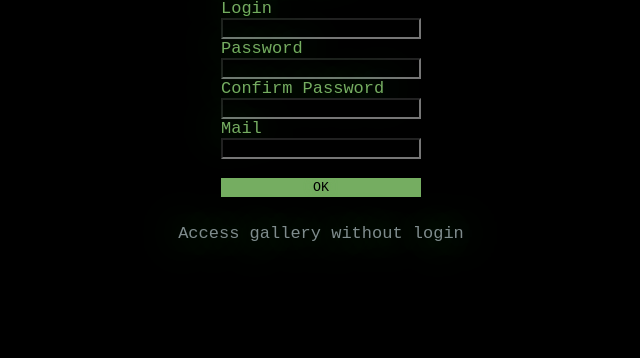
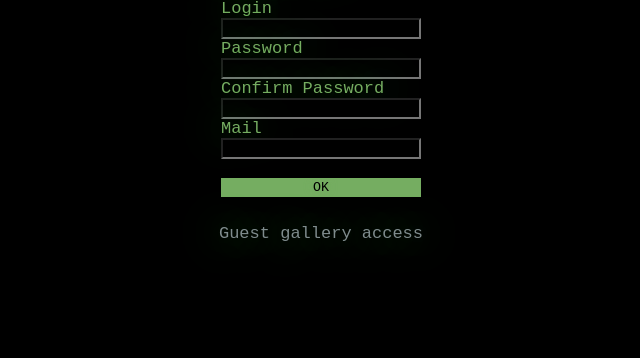
Before and after one commit to revan-wy/camagru, a PHP site: page /camagru/pages/home.php in a window 1280 px wide. Shown: the part 442-800 px from the top of the page, without its empty margins (319-959 px from the left). Run offline with PHP 8.4, Linux system fonts and the light colour scheme.

Commit message:
changed wording on guest access link

```diff
--- a/pages/home.php
+++ b/pages/home.php
@@ -56,7 +56,7 @@
 			</form>
 		</div>
 		<div class="galleryaccess">
-			<a href="gallery.php" id="galleryaccess">Access gallery without login</a>
+			<a href="gallery.php" id="galleryaccess">Guest gallery access</a>
 		</div>
 		<?php
 			if (isset($_POST['new_login']))
```
